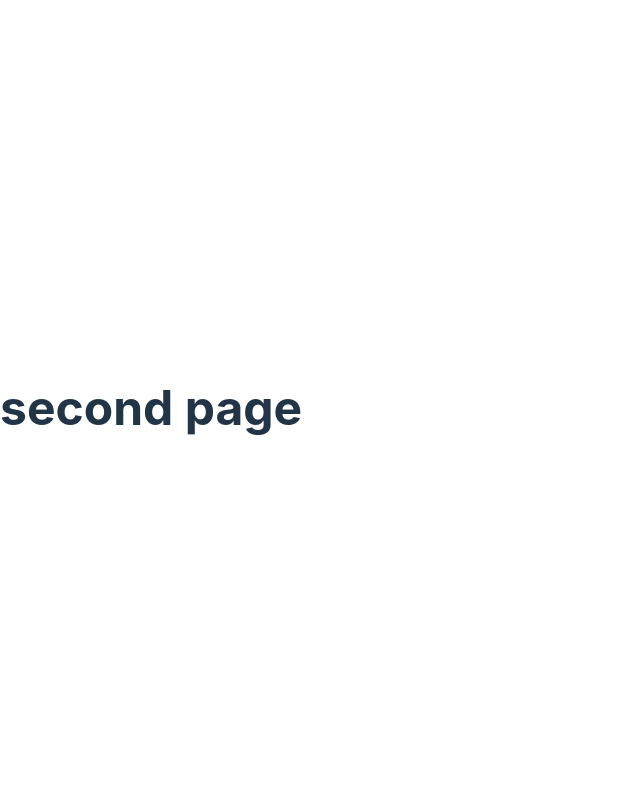
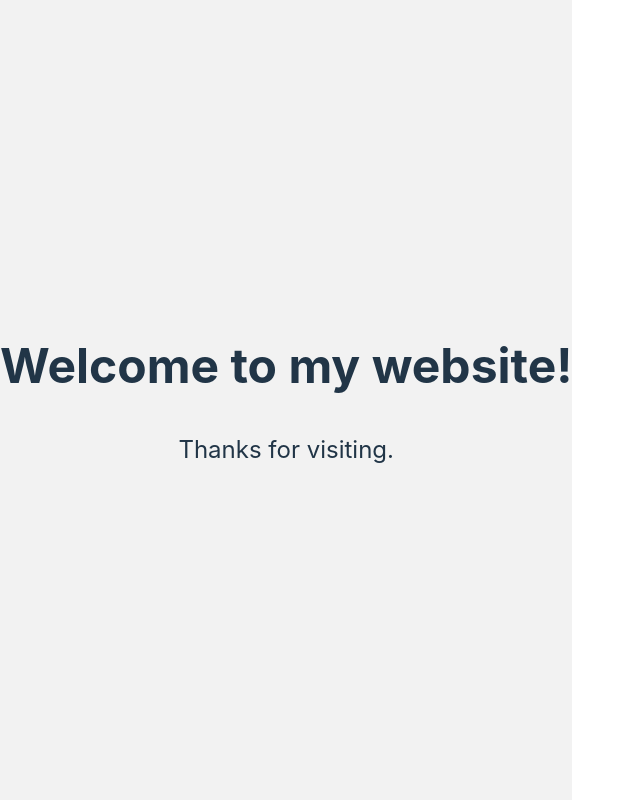
Before and after one commit to NivShirazi/LogmarHackathon3_front, a React (Vite) app: page /second in a window 1280 px wide. Shown: the whole page, without its empty margins (0-640 px from the left). Built offline with nearby package versions, Linux system fonts and the light colour scheme.

Commit message:
add second page

```diff
--- /dev/null
+++ b/src/pages/second/secondPage.css
@@ -0,0 +1,18 @@
+.second-page {
+  display: flex;
+  flex-direction: column;
+  align-items: center;
+  justify-content: center;
+  height: 100vh;
+  background-color: #f2f2f2;
+}
+
+h1 {
+  font-size: 3rem;
+  margin-bottom: 1rem;
+}
+
+p {
+  font-size: 1.5rem;
+  text-align: center;
+}
--- a/src/pages/second/secondPage.tsx
+++ b/src/pages/second/secondPage.tsx
@@ -0,0 +1,12 @@
+import './secondPage.css';
+
+const SecondPage = () => {
+  return (
+    <div className="second-page">
+      <h1>Welcome to my website!</h1>
+      <p>Thanks for visiting.</p>
+    </div>
+  );
+};
+
+export default SecondPage;
--- a/src/router/routes.tsx
+++ b/src/router/routes.tsx
@@ -1,5 +1,6 @@
 import { PathRouteProps } from "react-router-dom";
 import HomePage from "../pages/home/homePage";
+import SecondPage from "../pages/second/secondPage";
 
 export interface PathRoutePropsProtected extends PathRouteProps {
   protectedAdmin?: boolean;
@@ -8,7 +9,7 @@ export interface PathRoutePropsProtected extends PathRouteProps {
 
 const routes: PathRoutePropsProtected[] = [
   { path: "/", element: <HomePage /> },
-  { path: "second", element: <h1> second page </h1> },
+  { path: "second", element: <SecondPage /> },
 ];
 
 export default routes;
```
